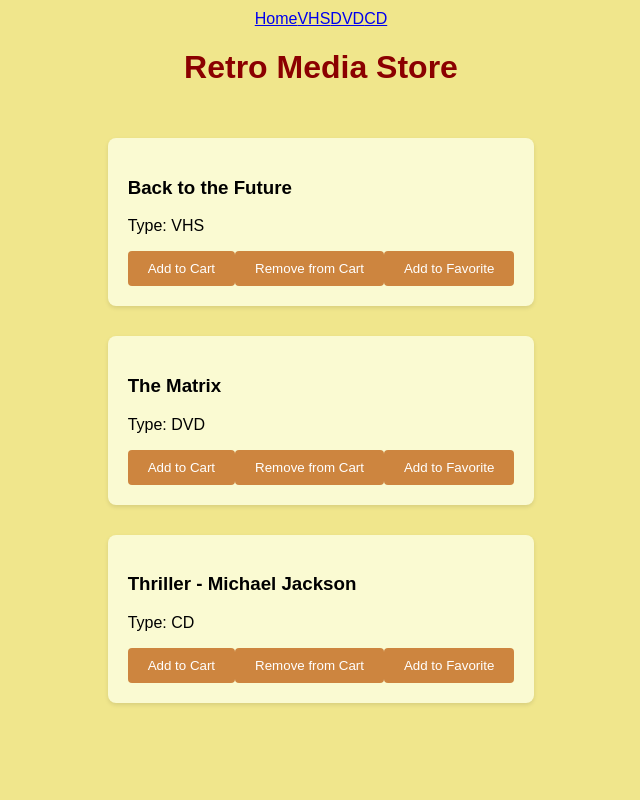
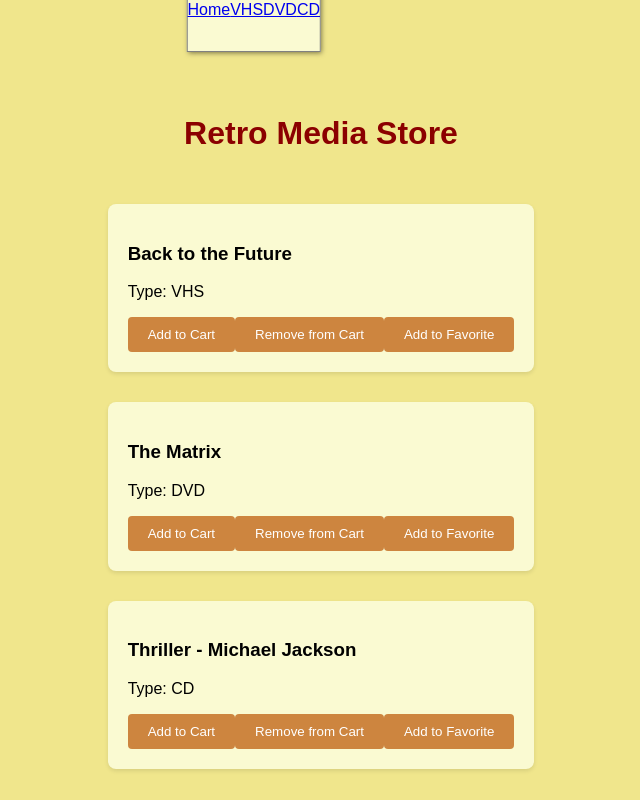
Before and after one commit to mcyang12/retro-react-store, a React (Create React App) app: page / in a window 1280 px wide. Shown: the whole page, without its empty margins (319-959 px from the left). Built offline with nearby package versions, Linux system fonts and the light colour scheme.

Commit message:
Update index.css

```diff
--- a/src/index.css
+++ b/src/index.css
@@ -11,6 +11,21 @@
   align-items: center;
   justify-content: center;
   padding: 10px;
+}
+
+nav {
+  background-color: #fafad2;
+  border: 1px solid grey;
+  transform: translate(-50%, -50%);
+  box-shadow: 1px 1px 5px rgba(0,0,0,.5);
+  padding: 15px 15px;
+  outline: none;
+  margin: 0;
+  padding: 0;
+  list-style: none;
+  gap: 2rem;
+  padding-block: 2rem;
+  text-align: center;
 }
 
 h1 {
```
